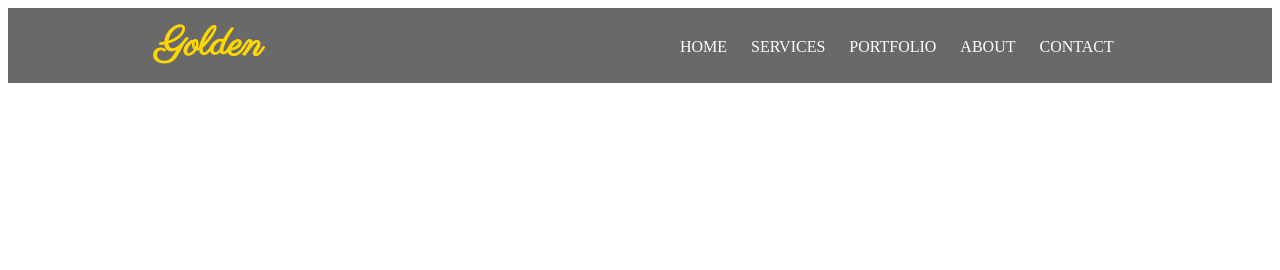
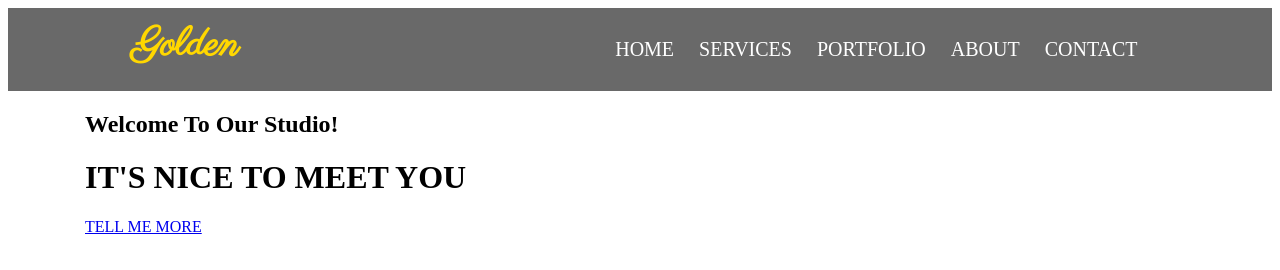
Before and after one commit to Caster22/Task-4.6, a website: page index.html in a window 1280 px wide. Drawn offline with Linux system fonts and the light colour scheme.

Commit message:
Add splash and basic text

```diff
--- a/index.html
+++ b/index.html
@@ -9,14 +9,14 @@
     <link rel="stylesheet" href="css/style.css">
 </head>
 <body>
-    <header class="head">
+    <nav class="nav-bar">
         <div class="container">
             <div class="row">
-                <div class="col-3">
-                    <h3 class="head-title"> Golden</h3>
+                <div class="col-2">
+                    <h3 class="nav-title"> Golden</h3>
                 </div>
-                <div class="col-6">
-                    <ul class="head-list">
+                <div class="col-8">
+                    <ul class="nav-list">
                         <li><a href="#">HOME</a> </li>
                         <li><a href="#">SERVICES</a> </li>
                         <li><a href="#">PORTFOLIO</a> </li>
@@ -26,6 +26,13 @@
                 </div>
             </div>
         </div>
+    </nav>
+    <header class="splash">
+        <div class="container">
+            <h2>Welcome To Our Studio!</h2>
+            <h1>IT'S NICE TO MEET YOU</h1>
+            <a href="#" class="btn">TELL ME MORE</a>
+        </div>
     </header>
 
 </body>
--- a/sass/style.scss
+++ b/sass/style.scss
@@ -3,26 +3,26 @@
 $font-header: 'Parisienne', Sans-Serif;
 $font-text: 'Robot', Sans-Serif;
 
-/*header*/
+/*Navigation*/
 
-.head {
+.nav-bar {
   /*background-image: url("images/header-img.jpg");*/
   background-color: dimgrey;
   .row {
     justify-content: space-around;
   }
-  .head-title {
+  .nav-title {
     color: gold;
     font-family: $font-header;
     font-size: 40px;
     margin-bottom: 10px;
     margin-top: 10px;
   }
-  .head-list {
+  .nav-list {
     list-style: none;
     margin-top: 10px;
     padding-top: 10px;
-
+    font-size: 20px;
     float: right;
     li {
       padding: 10px;
```
Also changed, not shown: css/style.css, 1 other file.
